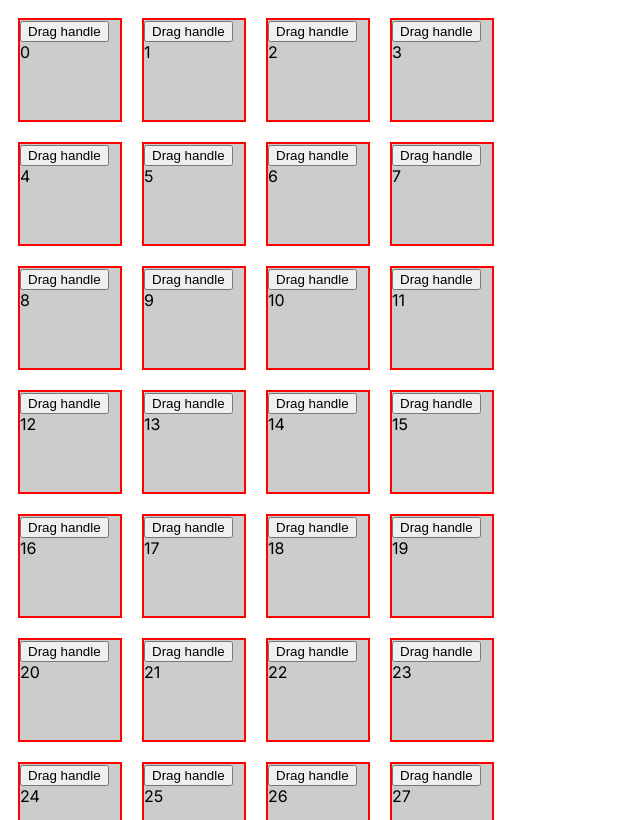
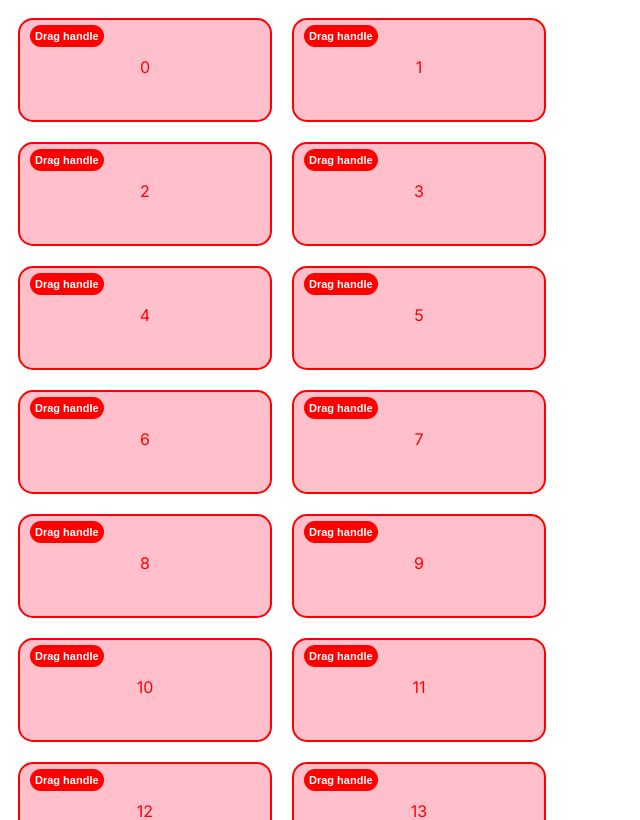
Before and after one commit to mohammadpy8/next-app, a Next.js app: page /dnd in a window 1280 px wide. Shown: the top 820 px of the page, without its empty margins (0-640 px from the left). Built offline with nearby package versions, Linux system fonts and the light colour scheme.

Commit message:
style-dnd-kit

```diff
--- a/components/module/dndComponent/DndBox.tsx
+++ b/components/module/dndComponent/DndBox.tsx
@@ -11,6 +11,7 @@ interface DndBoxProps {
 }
 
 const DndBox = (props: DndBoxProps) => {
+  const { id, value } = props;
   const {
     attributes,
     listeners,
@@ -18,35 +19,54 @@ const DndBox = (props: DndBoxProps) => {
     transform,
     transition,
     isDragging,
-  } = useSortable({ id: props.id });
+  } = useSortable({ id });
 
   const style = {
     transform: CSS.Transform.toString(transform),
     transition,
-    width: "100px",
+    width: "250px",
     height: "100px",
     border: "2px solid red",
-    backgroundColor: "#cccccc",
+    borderRadius: "15px",
+    backgroundColor: "pink",
     margin: "10px",
     zIndex: isDragging ? "100" : "auto",
-    opacity: isDragging ? 0.3 : 1,
+    opacity: isDragging ? 0.5 : 1,
   };
 
   return (
     <div ref={setNodeRef} style={style}>
       <div>
-        <button {...listeners} {...attributes}>
+        <button
+          {...listeners}
+          {...attributes}
+          style={{
+            backgroundColor: "red",
+            border: "none",
+            borderRadius: "20px",
+            display: "flex",
+            justifyContent: "center",
+            alignItems: "center",
+            padding: "5px",
+            margin: "5px 10px",
+            color: "#fff",
+            fontWeight: "bold",
+            fontSize: "11px",
+          }}
+        >
           Drag handle
         </button>
         <div
           style={{
             minWidth: "30px",
             minHeight: "20px",
-            border: "1px solid balck",
-            borderColor: "black",
+            color: "red",
+            display: "flex",
+            justifyContent: "center",
+            marginTop: "10px",
           }}
         >
-          {props.value}
+          {value}
         </div>
       </div>
     </div>
--- a/components/module/dndComponent/DndCompoent.tsx
+++ b/components/module/dndComponent/DndCompoent.tsx
@@ -103,9 +103,10 @@ const DndCompoent = () => {
             {activeId ? (
               <div
                 style={{
-                  width: "100px",
+                  width: "250px",
                   height: "100px",
                   backgroundColor: "red",
+                  borderRadius: "15px"
                 }}
               ></div>
             ) : null}
```
